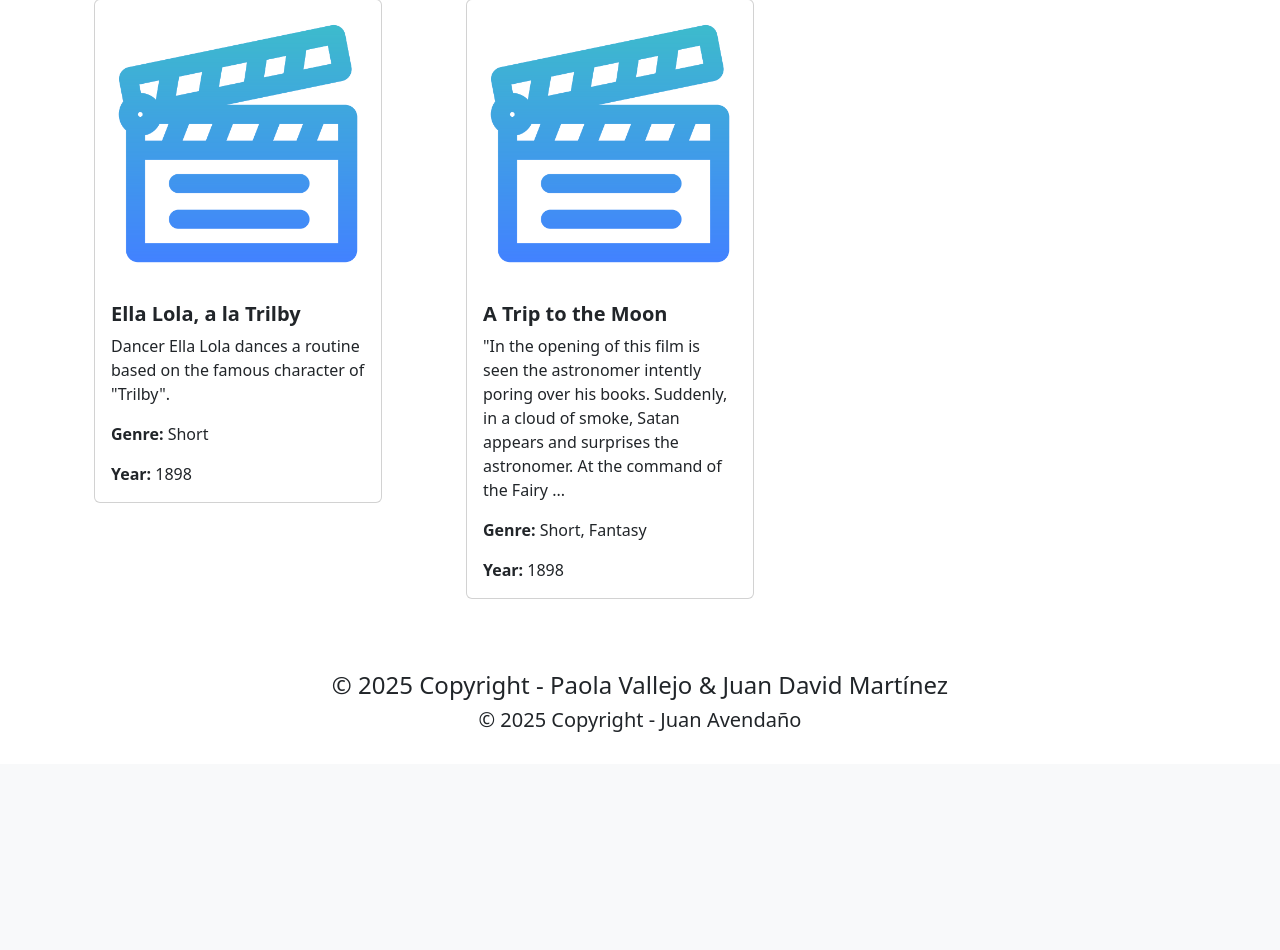
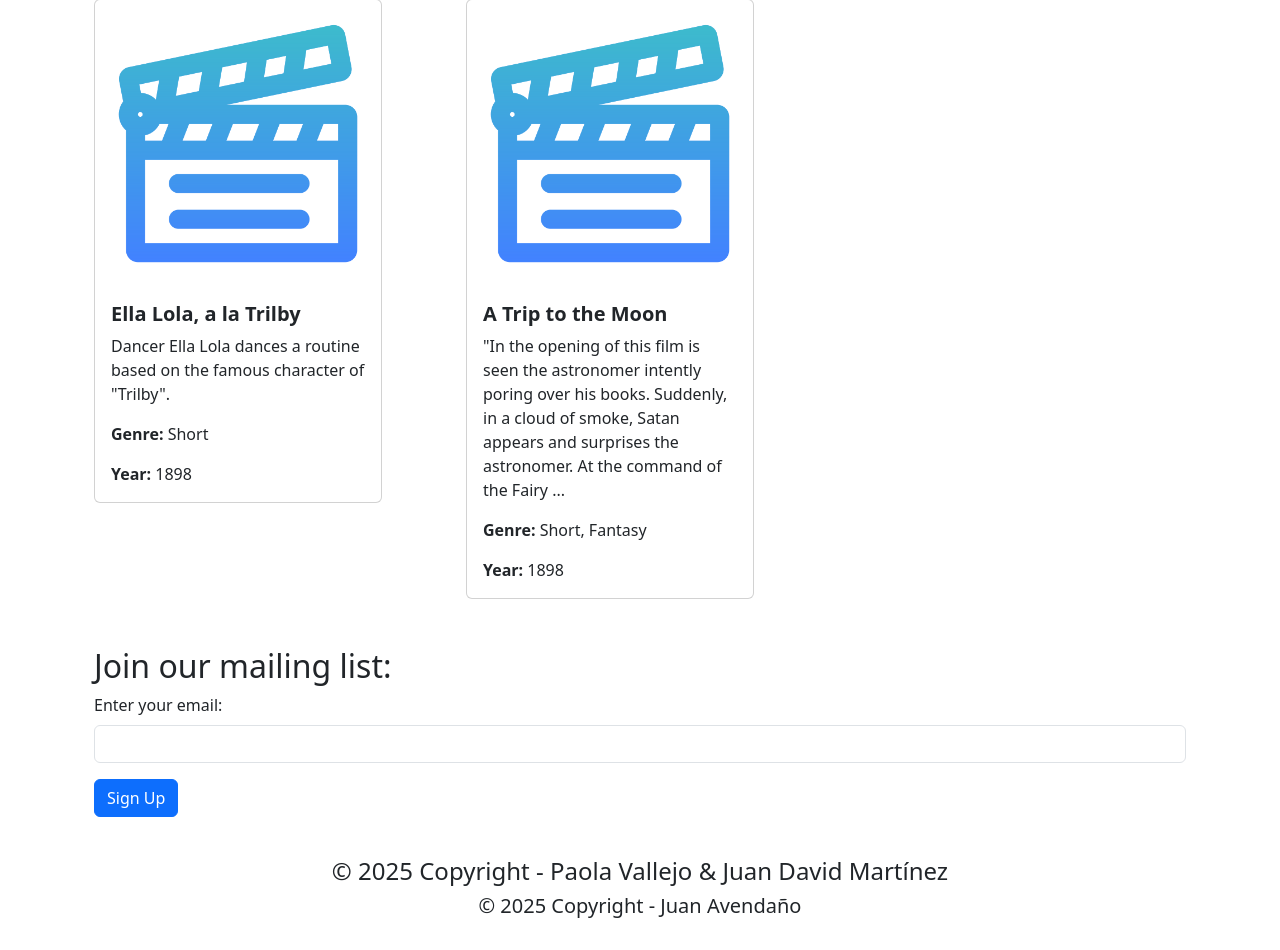
Before and after one commit to AmazingJuan/Movies, a Django app: template movie/templates/home.html in a window 1280 px wide. Shown: the part 4100-5050 px from the top of the page. Before the commit the page ends 4832 px from the top, so only its background shows below. Run offline with Django 5.2, Linux system fonts and the light colour scheme; the template is opened without the code that fills it: values that come from a table or form of the project are taken from there, others are empty; data comes from the database, SQL or seed files in the repository.

Commit message:
Mailing list & minor fixes

```diff
--- a/movie/templates/home.html
+++ b/movie/templates/home.html
@@ -44,6 +44,14 @@
         </div>
         <br />
         <br />
+        <h2>Join our mailing list:</h2>
+        <form action="{% url 'signup' %}">
+            <div class="mb-3">
+                <label for="email" class="form-label">Enter your email:</label>
+                <input type="email" class="form-control" name="email" />
+            </div>
+            <button type="submit" class="btn btn-primary">Sign Up</button>
+        </form>
     </div>
     {% endblock content %}
     <script src="https://cdn.jsdelivr.net/npm/bootstrap@5.3.3/dist/js/bootstrap.bundle.min.js" integrity="sha384-YvpcrYf0tY3lHB60NNkmXc5s9fDVZLESaAA55NDzOxhy9GkcIdslK1eN7N6jIeHz" crossorigin="anonymous"></script>
--- a/movie/views.py
+++ b/movie/views.py
@@ -97,3 +97,7 @@ def statistics_view(request):
 
     # Renderizar la plantilla con la gráfica
     return render(request, 'statistics.html', {'graphic': graphic, 'graphic2':graphic2})
+
+def signup(request):
+    email = request.GET.get('email')
+    return render(request, 'signup.html', {'email':email})
--- a/moviereviews/templates/base.html
+++ b/moviereviews/templates/base.html
@@ -7,7 +7,7 @@
 
 
 <nav class="navbar navbar-expand-lg navbar-light bg-light">
-    <a class="navbar-brand" href="#">
+    <a class="navbar-brand" href="{% url 'home' %}">
       {% load static %}
       <img src = "{% static 'images/house.svg' %}" alt = "" width = "30" height = "24"
       class = "d-inline-block align-text-top"/>
--- a/moviereviews/urls.py
+++ b/moviereviews/urls.py
@@ -26,6 +26,7 @@ urlpatterns = [
     path('about/', vistaMovie.about),
     path('news/', include('news.urls'), name = 'news'),
     path('statistics/', vistaMovie.statistics_view, name='statistics'),
+    path('signup/', vistaMovie.signup, name = 'signup' ),
 ]
 
 urlpatterns += static(settings.MEDIA_URL, document_root = settings.MEDIA_ROOT)
```
